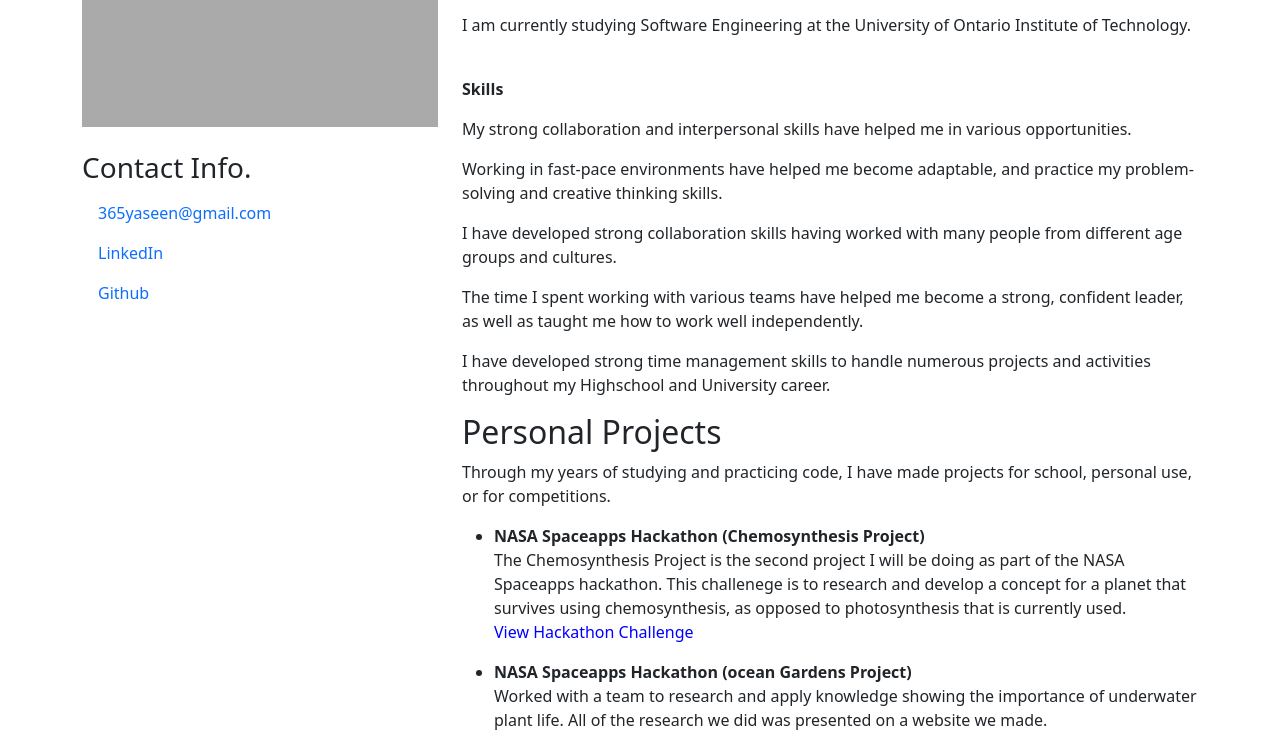
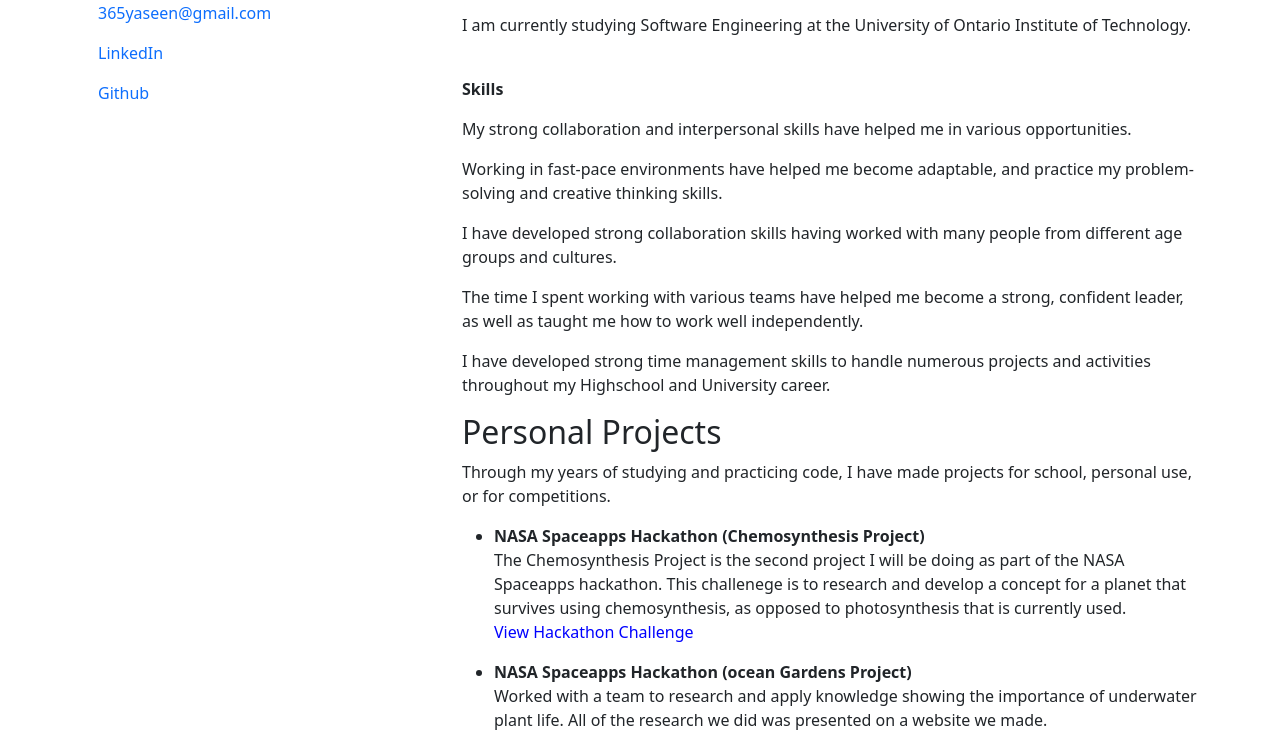
Before and after one commit to Arzelir/yaseen-portfolio, a plain HTML site: page index.html in a window 1280 px wide. Shown: the part 369-1100 px from the top of the page. Drawn offline with nearby package versions, Linux system fonts and the light colour scheme.

Commit message:
deleted fake picture

```diff
--- a/index.html
+++ b/index.html
@@ -44,7 +44,6 @@
   <div class="container mt-5">
     <div class="row">
       <div class="col-sm-4">
-        <div class="imgBacking">Fake Image</div>
         <h3 class="mt-4">Contact Info.</h3>
         <ul class="nav nav-pills flex-column">
           <li class="nav-item">
```
